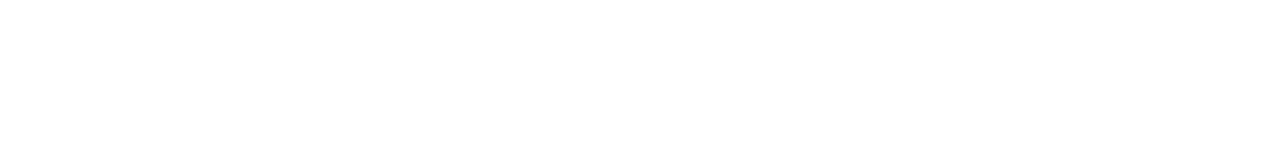
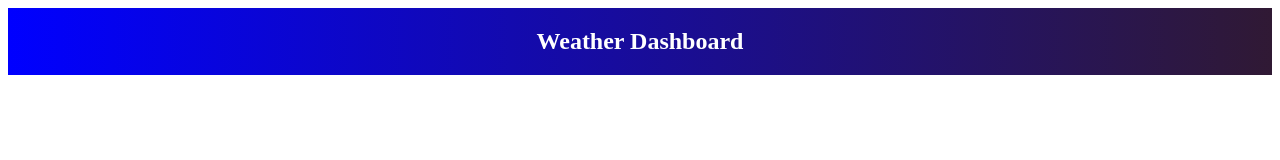
Before and after one commit to mleblanc94/weather-dashboard, a plain HTML site: page index.html in a window 1280 px wide. Drawn offline with Linux system fonts and the light colour scheme; files whose address does not match are found by name.

Commit message:
added the nav bar and styling for it

```diff
--- a/Develop/style.css
+++ b/Develop/style.css
@@ -0,0 +1,7 @@
+nav {
+    display: flex;
+    justify-content: center;
+    align-items: center;
+    background-image: linear-gradient(to right,blue, #301934);
+    color: white;
+}
--- a/index.html
+++ b/index.html
@@ -7,6 +7,9 @@
     <title>Document</title>
 </head>
 <body>
+    <nav>
+        <h1>Weather Dashboard</h1>
+    </nav>
 
     <link rel="stylesheet" href="script.js">
 </body>
```
